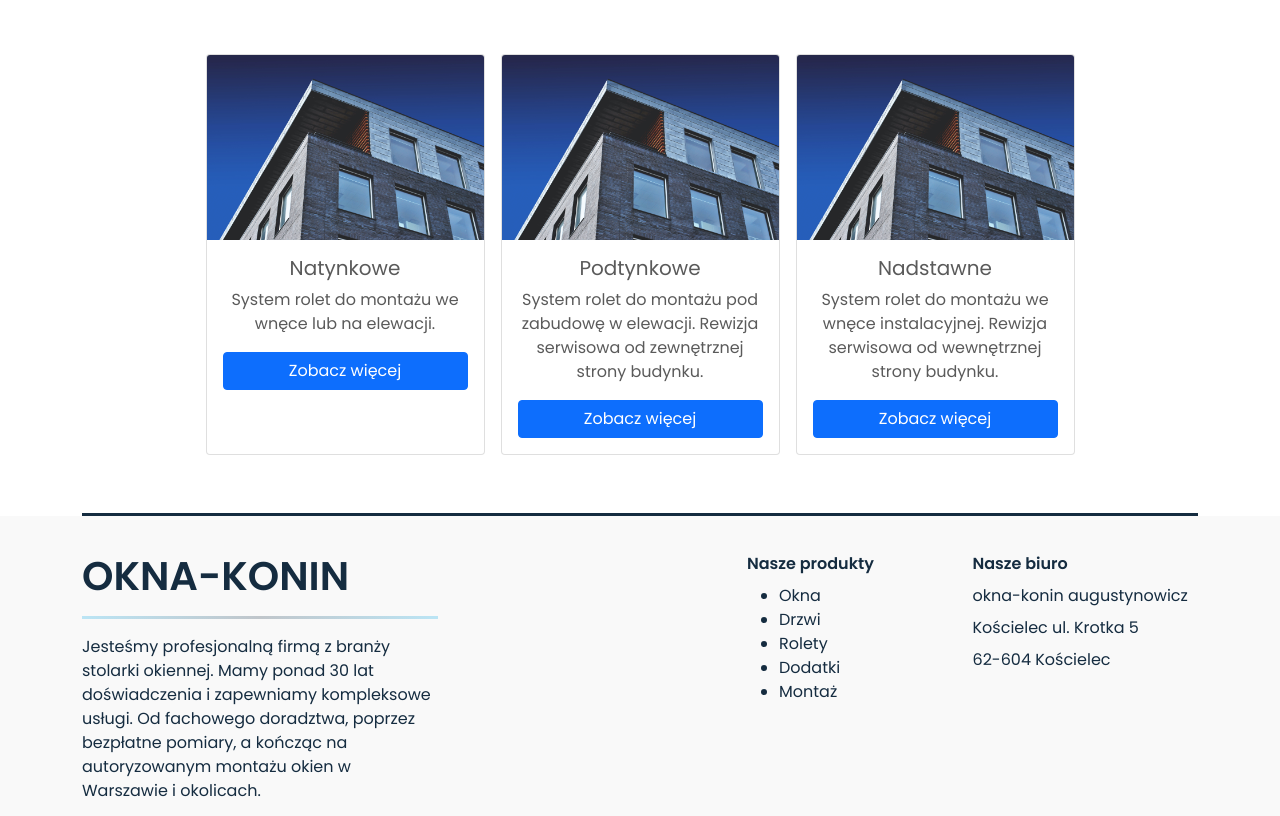
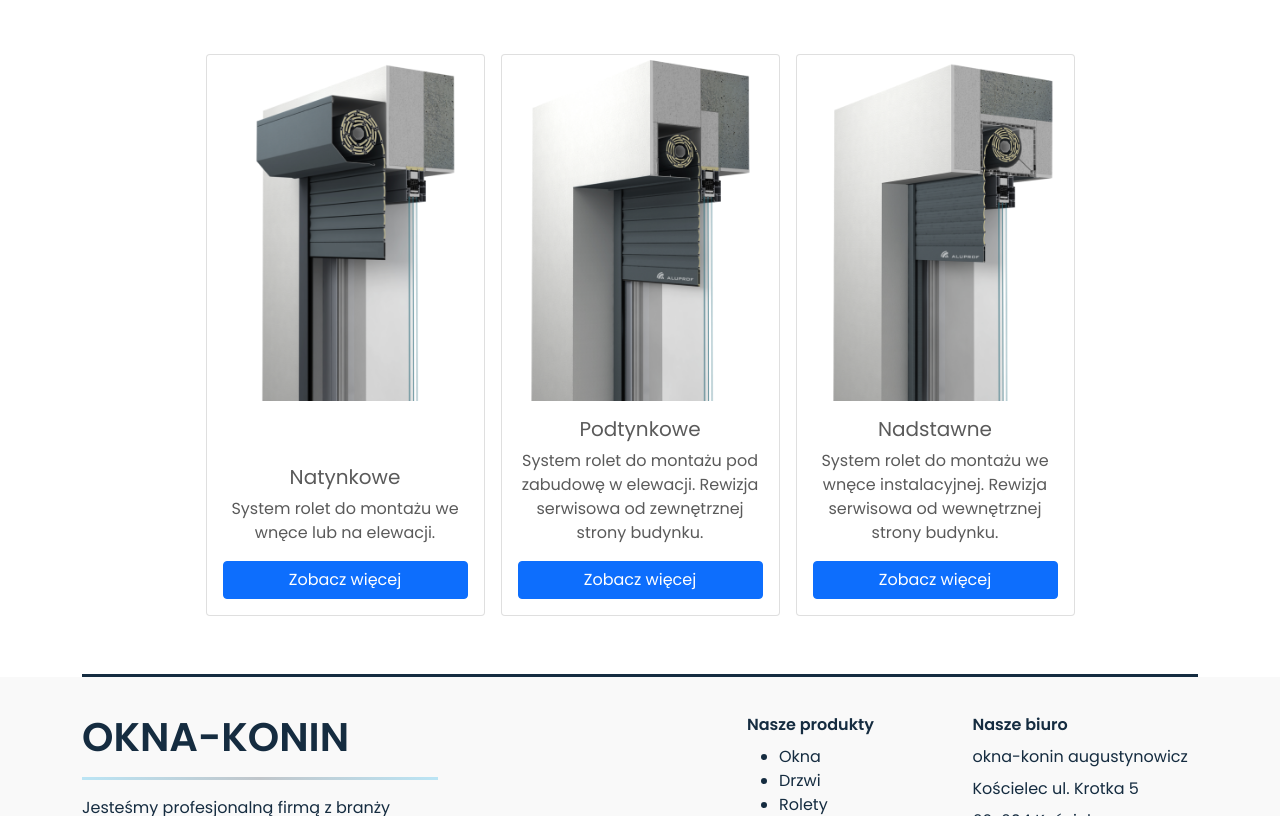
Before and after one commit to kamilszmajdzinski/aufre, a website: page oferta/rolety.html in a window 1280 px wide. Shown: the part 642-1458 px from the top of the page. Drawn offline with Linux system fonts and the light colour scheme.

Commit message:
Fixed blinds

```diff
--- a/oferta/rolety.html
+++ b/oferta/rolety.html
@@ -82,25 +82,25 @@
 
 <div class="container offerContainer">
     <div class="d-flex cardContainer justify-content-center">
-            <div class="card cardCustom">
-                  <img class="card-img-top" src="../img/karuzela_1.jpg" alt="Card image cap">
-                  <div class="card-body">
+            <div class="card cardCustom justify-content-between">
+                  <img class="card-img-top" src="../img/natynkowa.png" alt="Card image cap">
+                  <div style="padding: 16px">
                         <h5 class="card-title text-center">Natynkowe</h5>
                         <p class="card-text text-center">System rolet do montażu we wnęce lub na elewacji.</p>
                         <a href="./contact.html" class="btn btn-primary w-100">Zobacz więcej</a>
                       </div>
                 </div>
-            <div class="card cardCustom">
-                  <img class="card-img-top" src="../img/karuzela_1.jpg" alt="Card image cap">
-                  <div class="card-body">
+            <div class="card cardCustom justify-content-between">
+                  <img class="card-img-top" src="../img/podtynk.png" alt="Card image cap">
+                  <div style="padding: 16px">
                         <h5 class="card-title text-center">Podtynkowe</h5>
                         <p class="card-text text-center">System rolet do montażu pod zabudowę w elewacji. Rewizja serwisowa od zewnętrznej strony budynku.</p>
                         <a href="./contact.html" class="btn btn-primary w-100">Zobacz więcej</a>
                       </div>
                 </div>
-            <div class="card cardCustom">
-                  <img class="card-img-top" src="../img/karuzela_1.jpg" alt="Card image cap">
-                  <div class="card-body">
+            <div class="card cardCustom justify-content-between">
+                  <img class="card-img-top" src="../img/nadstawna.png" alt="Card image cap">
+                  <div style="padding: 16px">
                         <h5 class="card-title text-center">Nadstawne</h5>
                         <p class="card-text text-center">System rolet do montażu we wnęce instalacyjnej. Rewizja serwisowa od wewnętrznej strony budynku.</p>
                         <a href="./contact.html" class="btn btn-primary w-100">Zobacz więcej</a>
```
